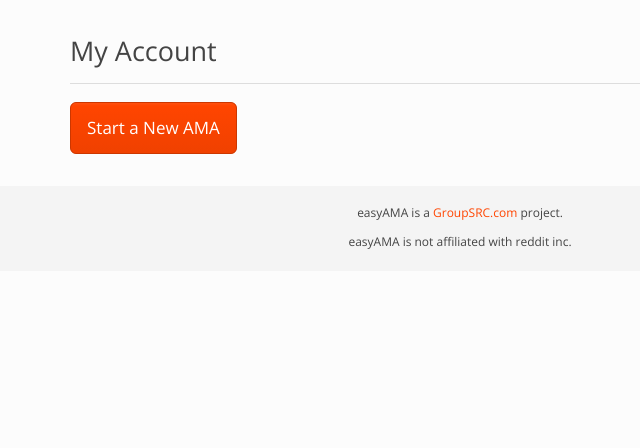
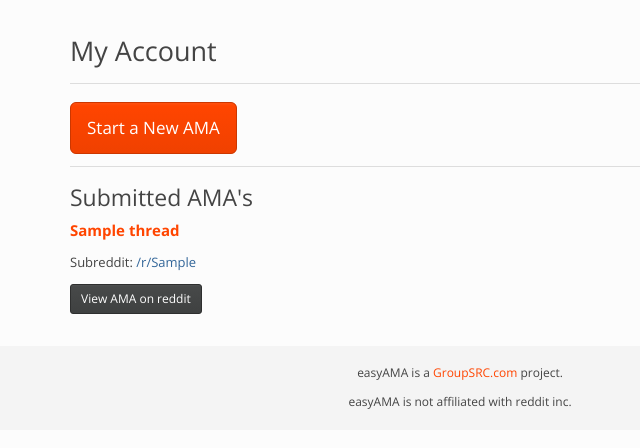
Before and after one commit to davedg629/easyama, a Flask app: page /user/ in a window 1280 px wide. Shown: the part 69-517 px from the top of the page, without its empty margins (180-820 px from the left). Run offline with Flask 2, Linux system fonts and the light colour scheme; a user stored in the database is signed in; tables that the repository leaves empty hold one stand-in row (values such as "Sample post"); parts of the project's set-up code (start-up, migrations or seed data) failed here and were passed over; some libraries are stand-ins or nearby versions.

Commit message:
Add delete function to user profile listing

```diff
--- a/app/forms.py
+++ b/app/forms.py
@@ -40,3 +40,8 @@ class ThreadForm(Form):
     )
 
     submit = SubmitField('Preview')
+
+
+# delete thread form
+class DeleteThreadForm(Form):
+    submit = SubmitField('Confirm Delete')
--- a/app/templates/user.html
+++ b/app/templates/user.html
@@ -6,17 +6,33 @@
 
     <p><a class="btn btn-primary btn-lg" href="{{ url_for('create_thread') }}">Start a New AMA</a></p>
 
-    {% if saved_threads %}
-    <p>Or continue with one of your saved AMA's below...</p>
-
+    {% if threads_not_submitted %}
     <div class="divider"></div>
 
+    <h3>Not Submitted AMA's</h3>
+
     <div class="listing">
-        {% for thread in saved_threads %}
+        {% for thread in threads_not_submitted %}
         <div class="list-item{% if loop.last %} last{% endif %}">
-            <p class="title"><strong><a href="/preview/{{ thread.id }}">{{ thread.title }}</a></strong></p>
+            <p class="title"><strong><a href="{{ url_for('preview', thread_id=thread.id) }}">{{ thread.title }}</a></strong></p>
             <p class="meta">Subreddit: <a href="http://reddit.com/r/{{ thread.subreddit }}" target="_blank">/r/{{ thread.subreddit }}</a></p>
-            <p><a class="btn btn-sm btn-default" href="/preview/{{ thread.id }}">Continue AMA</a></p>
+            <p><a class="btn btn-sm btn-default" href="/preview/{{ thread.id }}">Continue AMA</a> &nbsp; <a class="btn btn-sm btn-danger" href="{{ url_for('delete_thread', thread_id=thread.id) }}">Delete AMA</a></p>
+        </div>
+        {% endfor %}
+    </div>
+    {% endif %}
+
+    {% if threads_submitted %}
+    <div class="divider"></div>
+
+    <h3>Submitted AMA's</h3>
+
+    <div class="listing">
+        {% for thread in threads_submitted %}
+        <div class="list-item{% if loop.last %} last{% endif %}">
+            <p class="title"><strong><a href="{{ thread.reddit_permalink }}" target="_blank">{{ thread.title }}</a></strong></p>
+            <p class="meta">Subreddit: <a href="http://reddit.com/r/{{ thread.subreddit }}" target="_blank">/r/{{ thread.subreddit }}</a></p>
+            <p><a class="btn btn-sm btn-default" href="{{ thread.reddit_permalink }}" target="_blank">View AMA on reddit</a></p>
         </div>
         {% endfor %}
     </div>
--- a/app/views.py
+++ b/app/views.py
@@ -1,7 +1,7 @@
 from app import app, db, r
 from flask import flash, redirect, render_template, request, \
     session, url_for, abort, g
-from app.forms import ThreadForm
+from app.forms import ThreadForm, DeleteThreadForm
 from app.models import Thread, User
 from flask.ext.login import login_user, logout_user, \
     login_required, current_user
@@ -89,7 +89,7 @@ def index():
             .filter_by(submitted=False)\
             .first()
         if saved_threads:
-            return redirect(url_for('user', user_id=g.user.id))
+            return redirect(url_for('user'))
         else:
             return redirect(url_for('create_thread'))
     session['oauth_token'] = generate_token()
@@ -268,10 +268,30 @@ def latest_threads(pagenum):
 
 
 # delete thread
-@app.route('/delete/<int:user_id>')
+@app.route('/delete/<int:thread_id>', methods=['GET', 'POST'])
 @login_required
-def delete_thread(user_id):
-    return 'delete thread'
+def delete_thread(thread_id):
+    thread = db.session.query(Thread)\
+        .filter_by(id=thread_id)\
+        .first()
+    if thread and thread.user.id == g.user.id:
+        form = DeleteThreadForm()
+        if form.validate_on_submit():
+            db.session.delete(thread)
+            db.session.commit()
+            flash("Your AMA has been deleted.")
+            return redirect(url_for(
+                'user',
+            ))
+        else:
+            return render_template(
+                'delete-thread.html',
+                thread=thread,
+                form=form,
+                page_title="Delete AMA"
+            )
+    else:
+        return abort(404)
 
 
 # user profile
@@ -279,14 +299,19 @@ def delete_thread(user_id):
 @login_required
 def user():
     if current_user.is_authenticated():
-        saved_threads = db.session.query(Thread)\
+        threads_not_submitted = db.session.query(Thread)\
             .filter_by(user_id=g.user.id)\
             .filter_by(submitted=False)\
+            .all()
+        threads_submitted = db.session.query(Thread)\
+            .filter_by(user_id=g.user.id)\
+            .filter_by(submitted=True)\
             .all()
         return render_template(
             'user.html',
             user=g.user,
-            saved_threads=saved_threads,
+            threads_not_submitted=threads_not_submitted,
+            threads_submitted=threads_submitted,
             page_title="My Account"
         )
     else:
```
Also changed, not shown: app/templates/delete-thread.html (added, +17 -0 lines).
